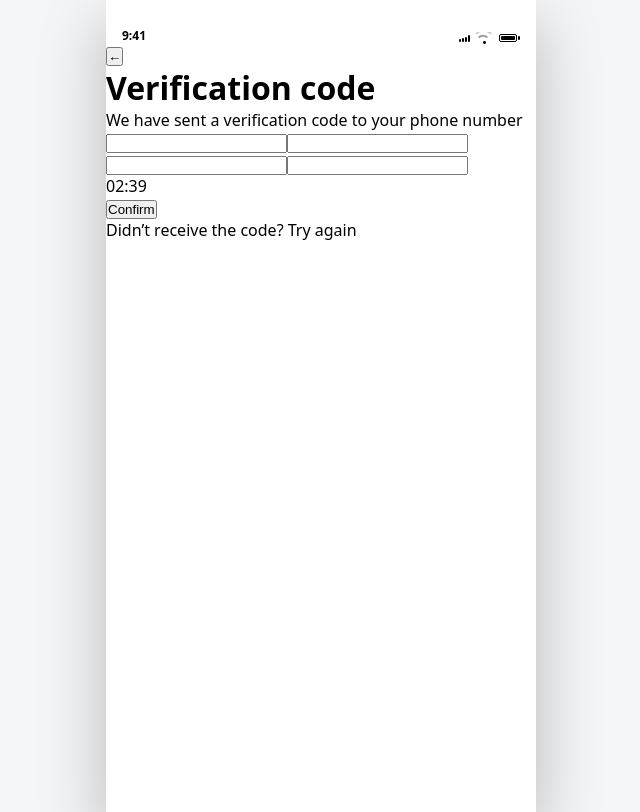
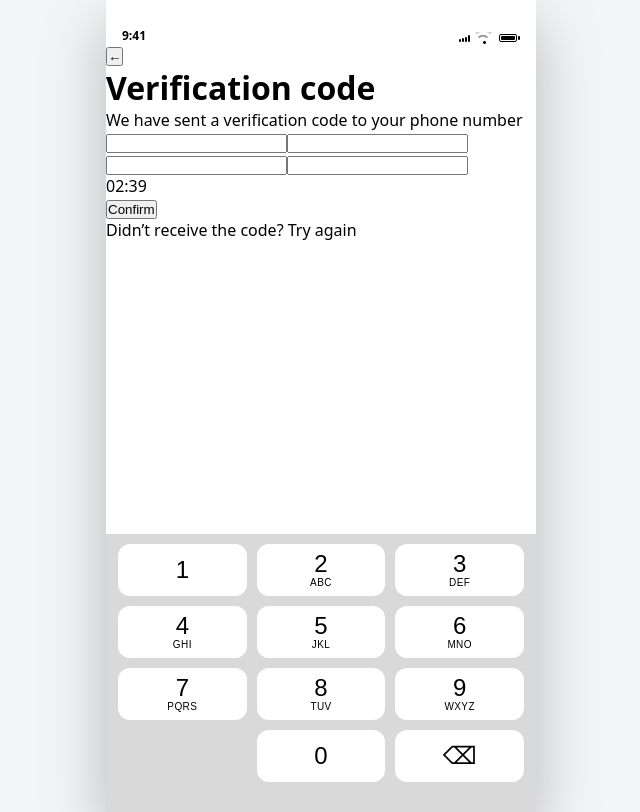
Before and after one commit to Nivedha29/morago_frontend_dec3, a React (Vite) app: page /verify in a window 1280 px wide. Shown: the whole page, without its empty margins (319-959 px from the left). Built offline with nearby package versions, Linux system fonts and the light colour scheme.

Commit message:
Feature: Verification code page with OTP input and custom keypad

```diff
--- a/src/pages/VerificationCodePage.jsx
+++ b/src/pages/VerificationCodePage.jsx
@@ -1,12 +1,12 @@
 import React, { useRef, useState } from "react";
 import { useNavigate } from "react-router-dom";
 import StatusBar from "../components/StatusBar.jsx";
-
 
 const VerificationCodePage = () => {
   const navigate = useNavigate();
   const [code, setCode] = useState(["", "", "", ""]);
   const inputRefs = useRef([]);
+  const [activeField, setActiveField] = useState("code");
 
   const handleChange = (value, index) => {
     if (!/^\d?$/.test(value)) return;
@@ -22,9 +22,61 @@ const VerificationCodePage = () => {
   };
 
   const handleKeyDown = (e, index) => {
-    if (e.key === "Backspace" && !code[index] && index > 0) {
-      inputRefs.current[index - 1]?.focus();
+    if (e.key !== "Backspace") return;
+
+    if (code[index]) {
+      const newCode = [...code];
+      newCode[index] = "";
+      setCode(newCode);
+      return;
     }
+
+    if (index > 0) {
+      setTimeout(() => {
+        inputRefs.current[index - 1]?.focus();
+      }, 0);
+    }
+  };
+
+  const handleKeypadClick = (value) => {
+    const firstEmptyIndex = code.findIndex((digit) => digit === "");
+
+    if (firstEmptyIndex === -1) return;
+
+    const newCode = [...code];
+    newCode[firstEmptyIndex] = value;
+    setCode(newCode);
+
+    if (firstEmptyIndex < code.length - 1) {
+      setTimeout(() => {
+        inputRefs.current[firstEmptyIndex + 1]?.focus();
+      }, 0);
+    } else {
+      setTimeout(() => {
+        inputRefs.current[firstEmptyIndex]?.focus();
+      }, 0);
+    }
+  };
+
+  const handleKeypadDelete = () => {
+    let lastFilledIndex = -1;
+
+    for (let i = code.length - 1; i >= 0; i--) {
+      if (code[i] !== "") {
+        lastFilledIndex = i;
+        break;
+      }
+    }
+
+    if (lastFilledIndex === -1) return;
+
+    const newCode = [...code];
+    newCode[lastFilledIndex] = "";
+    setCode(newCode);
+
+    setTimeout(() => {
+      inputRefs.current[lastFilledIndex]?.focus();
+    }, 0);
   };
 
   return (
@@ -51,8 +103,10 @@ const VerificationCodePage = () => {
                 key={index}
                 className="code-input"
                 type="text"
+                inputMode="numeric"
                 maxLength="1"
                 value={digit}
+                onFocus={() => setActiveField("code")}
                 onChange={(e) => handleChange(e.target.value, index)}
                 onKeyDown={(e) => handleKeyDown(e, index)}
               />
@@ -69,6 +123,53 @@ const VerificationCodePage = () => {
           </button>
 
           <p className="resend">Didn’t receive the code? Try again</p>
+
+          {activeField === "code" && (
+            <div className="register-keyboard">
+              {[
+                { value: "1", sub: "" },
+                { value: "2", sub: "ABC" },
+                { value: "3", sub: "DEF" },
+                { value: "4", sub: "GHI" },
+                { value: "5", sub: "JKL" },
+                { value: "6", sub: "MNO" },
+                { value: "7", sub: "PQRS" },
+                { value: "8", sub: "TUV" },
+                { value: "9", sub: "WXYZ" },
+                { value: "", sub: "" },
+                { value: "0", sub: "" },
+                { value: "⌫", sub: "" },
+              ].map((key, idx) => (
+                <button
+                  key={idx}
+                  type="button"
+                  className={`register-key ${
+                    key.value === "" ? "register-key-empty" : ""
+                  }`}
+                  onClick={() => {
+                    if (key.value === "⌫") {
+                      handleKeypadDelete();
+                    } else if (key.value !== "") {
+                      handleKeypadClick(key.value);
+                    }
+                  }}
+                  disabled={key.value === ""}
+                >
+                  <span className="register-key-main">{key.value}</span>
+                  {key.sub && (
+                    <span className="register-key-sub">{key.sub}</span>
+                  )}
+                </button>
+              ))}
+            </div>
+          )}
+
+          <div
+            className={`home-indicator ${
+              activeField === "code" ? "home-indicator-keyboard" : ""
+            }`}
+          />
+
         </div>
       </div>
     </div>
```
